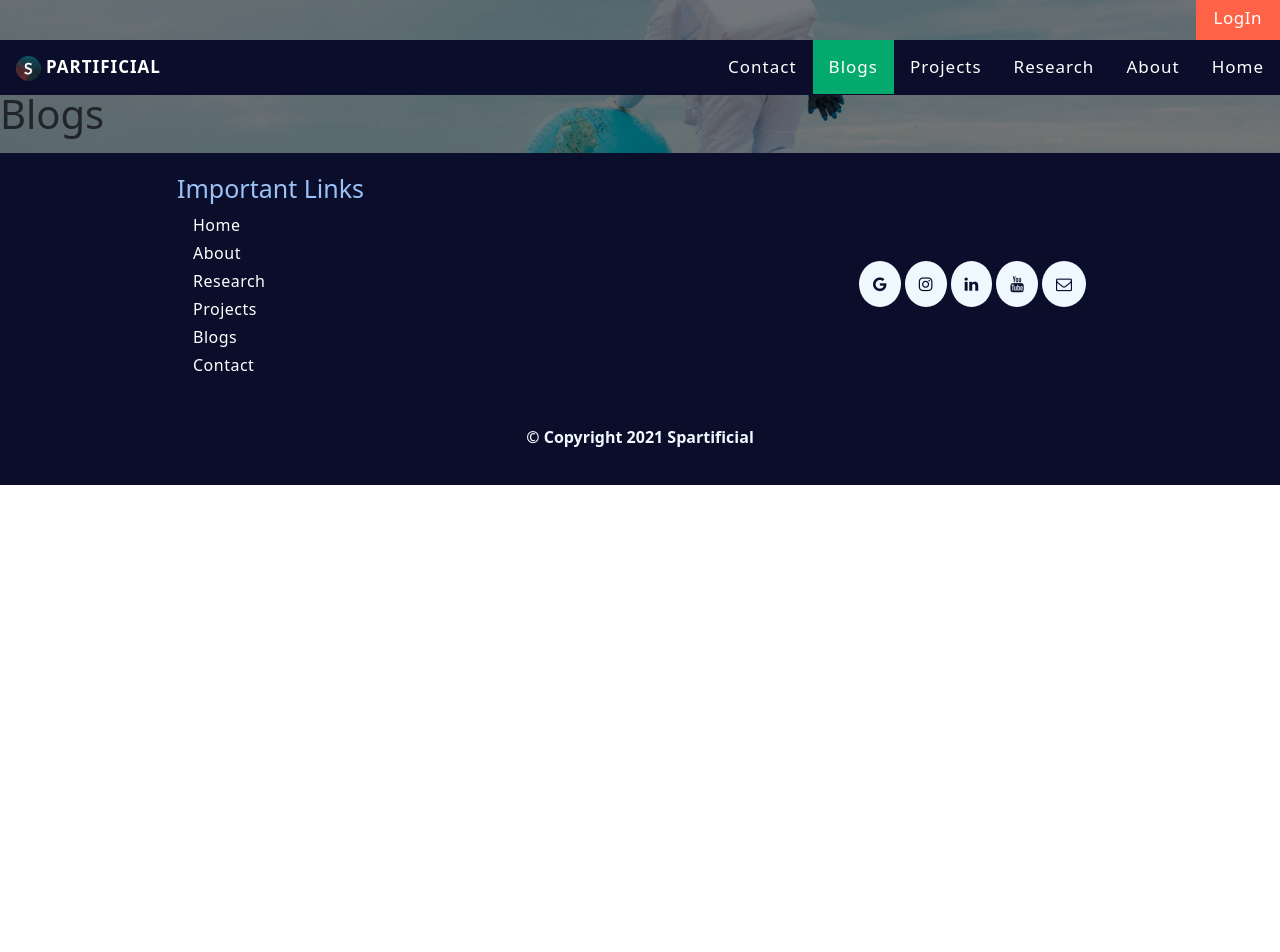
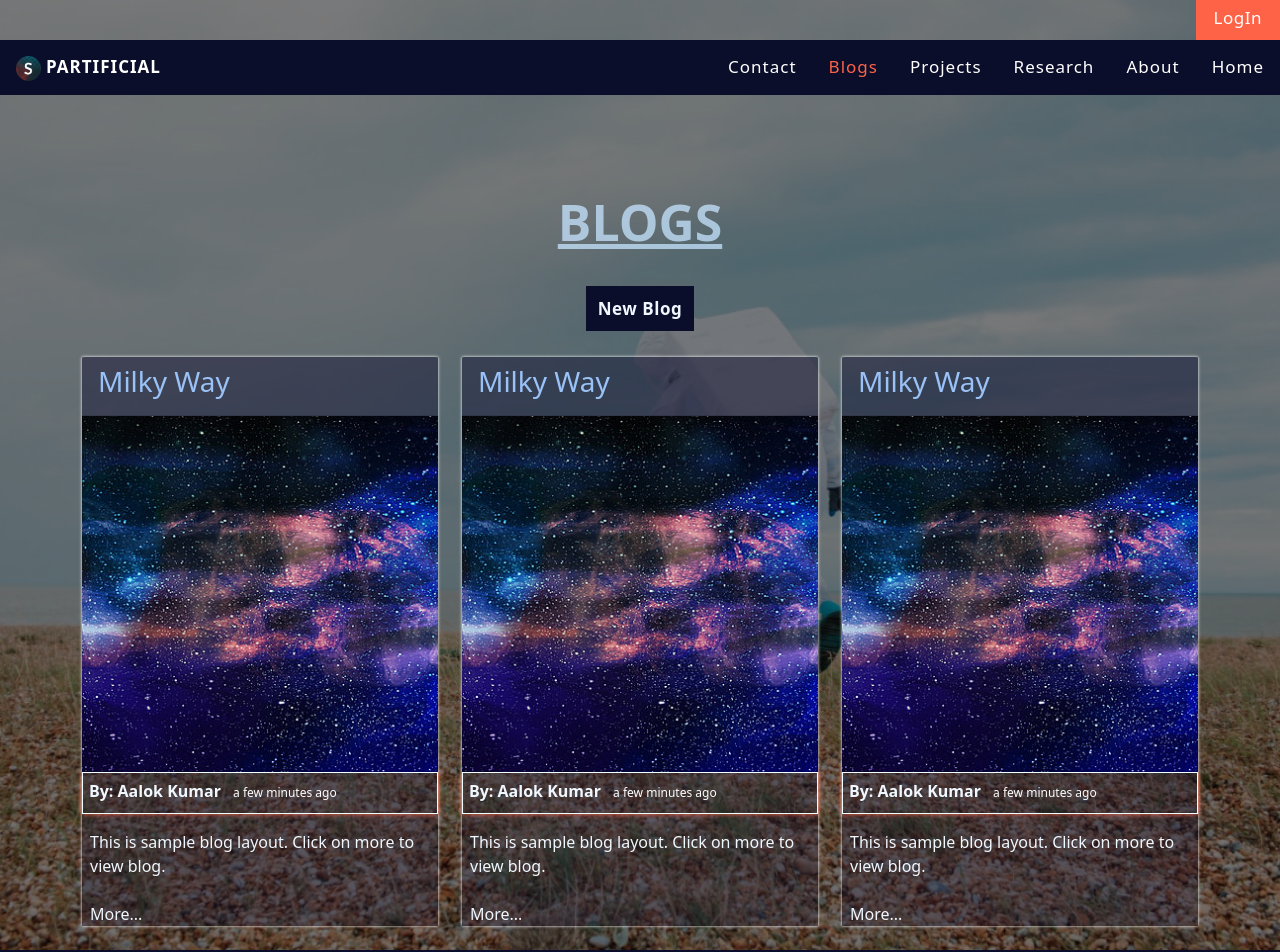
Before and after one commit to strange1elit/spartificial, a React (Create React App) app in the folder client/: page /blogs in a window 1280 px wide. Shown: the top 952 px of the page. Before the commit the page ends 800 px from the top, so only its background shows below. Built offline with nearby package versions, Linux system fonts and the light colour scheme.

Commit message:
Blog page

```diff
--- a/client/src/components/about/About.css
+++ b/client/src/components/about/About.css
@@ -48,19 +48,16 @@
 }
 @keyframes headerAnimation {
   0%{
-    letter-spacing: 2px;
     opacity: 1;
-    transform: translateY(2%);
+    color: aliceblue;
   }
   50%{
-    letter-spacing: 0px;
     opacity: 0.3;
-    transform: translateY(-2%);
+    color: rgb(107, 185, 248);
   }
   100%{
-    letter-spacing: 2px;
     opacity: 1;
-    transform: translateY(2%);
+    color: aliceblue;
   }
 }
 #about .about-content{
--- a/client/src/components/app/App.js
+++ b/client/src/components/app/App.js
@@ -10,6 +10,8 @@ import Contact from '../contact/Contact'
 import Footer from '../footer/Footer'
 import './App.css';
 import Signup from '../login/Signup';
+import Blog from '../blogs/Blog'
+
 
 function App() {
   return (
@@ -23,6 +25,7 @@ function App() {
         <Route exact path="/research" component={Research}/>
         <Route exact path="/projects" component={Projects}/>
         <Route exact path="/blogs" component={Blogs}/>
+        <Route exact path="/blogs/:blog_id" component={Blog}/>
         <Route exact path="/contact" component={Contact}/>
         <Redirect to="/home"/>
       </Switch>
--- /dev/null
+++ b/client/src/components/blogs/Blog.js
@@ -0,0 +1,19 @@
+import React from 'react'
+import {blogsdata} from './blogsdata'
+
+const Blog=({match})=>{
+  //console.log(blogsdata[match.params.blog_id])
+  return(
+    <div className="body blog">
+      <p>Blog Id: {match.params.blog_id}</p>
+      <p>To be completed after having database schema.</p>
+      <h1>{blogsdata[match.params.blog_id].title}</h1>
+      <h4>By: {blogsdata[match.params.blog_id].author}</h4>
+      <h4>{blogsdata[match.params.blog_id].caption}</h4>
+      <h6>Reviews</h6>
+      <h6>Comments</h6>
+      <h6>Likes</h6>
+    </div>
+  )
+}
+export default Blog
--- a/client/src/components/blogs/Blogs.css
+++ b/client/src/components/blogs/Blogs.css
@@ -0,0 +1,95 @@
+.blogs-header h1{
+  padding: 8% 5% 0% 5%;
+  font-size: 50px;
+  text-align: center;
+  color: aliceblue;
+  text-transform: uppercase;
+  font-weight: 700;
+  text-decoration: underline;
+  animation: headerAnimation ease-in-out 2s;
+  animation-iteration-count: infinite;
+  animation-fill-mode: forwards;
+
+}
+
+.blogs-body .post-blog-btn{
+  display: block;
+  padding: 2%;
+  text-align: center;
+}
+.blogs-body .post-blog-btn button{
+  padding: 10px 12px;
+  border: none;
+  color: aliceblue;
+  background-color: #0a0e2a;
+  font-size: 17px;
+  letter-spacing: 0.5px;
+  font-weight: 600;
+  transition: 500ms;
+}
+.blogs-body .post-blog-btn button:hover{
+  color: #0a0e2a;
+  background-color: aliceblue;
+}
+.blogs-body .post-blog-btn button:focus{
+  color: #0a0e2a;
+  background-color: aliceblue;
+}
+
+
+.blogs-body .blogs-content .card{
+  border: none;
+  box-shadow: 0px 0px 3px white;
+  border-radius: 0px;
+  margin-bottom: 5%;
+  background-color: transparent;
+  max-height: 100%;
+}
+.blogs-body .blogs-content .card-header{
+  color: rgb(154, 194, 247);
+  background-color:rgba(23,22,54,.5);
+}
+.blogs-body .blogs-content .card-body{
+  color: aliceblue;
+  background-color:rgba(23,22,54,.3);
+  padding: 0;
+}
+.blogs-body .blogs-content .card-body img{
+  width: 100%;
+}
+.blogs-body .blogs-content .card-body h6{
+  padding: 6px;
+  border: 1px solid azure;
+  font-weight: 600;
+  box-shadow: 0 0 5px tomato;
+}
+.blogs-body .blogs-content .card-body p{
+  padding: 8px;
+  font-weight: 400;
+}
+.blogs-body .blogs-content .card-body span{
+  padding: 8px;
+  font-weight: 400;
+  transition: 500ms;
+}
+.blogs-body .blogs-content .card-body span:hover{
+  color: rgb(221, 37, 221);
+}
+
+
+
+
+
+
+.blog{
+  color: aliceblue;
+  padding: 1% 2%;
+  text-align: center;
+}
+.blog h1{
+  color: rgb(154, 194, 247);
+  text-transform: uppercase;
+  text-decoration: underline;
+  padding: 1% 2%;
+  text-align: center;
+}
--- a/client/src/components/blogs/Blogs.js
+++ b/client/src/components/blogs/Blogs.js
@@ -2,10 +2,44 @@ import React from 'react'
 
 import './Blogs.css'
 
+import {blogsdata} from './blogsdata'
 const Blogs=()=>{
 	return (
 		<div className="body">
-			<h1>Blogs</h1>
+			<div className="blogs-header">
+				<h1>Blogs</h1>
+			</div>
+			<div className="blogs-body">
+				<div className="post-blog-btn">
+					<button>New Blog</button>
+				</div>
+				<div className="blogs-content">
+					<div className="container">
+						<div className="row">
+						{
+							blogsdata.map((value,i)=>{
+								//console.log(value)
+								return(
+									<div className="col-sm-4" key={i}>
+										<div className="card">
+											<div className="card-header">
+												<h3>{value.title}</h3>
+											</div>
+											<div className="card-body">
+												<img src={value.thumbnail} alt="..."/>
+												<h6>By: {value.author} <span className="badge">a few minutes ago</span></h6>
+												<p>{value.caption}</p>
+												<span onClick={()=>{window.location.href=`/blogs/${i}`}}>More...</span>
+											</div>
+										</div>
+									</div>
+								)
+							})
+						}
+						</div>
+					</div>
+				</div>
+			</div>
 		</div>
 	)
 }
--- /dev/null
+++ b/client/src/components/blogs/blogsdata.js
@@ -0,0 +1,17 @@
+export const blogsdata=[{
+  "title":"Milky Way",
+  "author":"Aalok Kumar",
+  "thumbnail":"./thumbnail.jpg",
+  "caption":"This is sample blog layout. Click on more to view blog."
+},{
+  "title":"Milky Way",
+  "author":"Aalok Kumar",
+  "thumbnail":"./thumbnail.jpg",
+  "caption":"This is sample blog layout. Click on more to view blog."
+},{
+  "title":"Milky Way",
+  "author":"Aalok Kumar",
+  "thumbnail":"./thumbnail.jpg",
+  "caption":"This is sample blog layout. Click on more to view blog."
+}
+]
--- a/client/src/components/home/Navbar.css
+++ b/client/src/components/home/Navbar.css
@@ -34,12 +34,10 @@
 }
 
 .topnav a.active{
-  background-color: #04AA6D;
-  color: white;
+  color: tomato;
 }
 .topnav a:hover{
-  background-color: aliceblue;
-  color: black;
+  color: tomato;
 }
 .topnav .icon{
   display: none;
```
Also changed, not shown: client/public/thumbnail.jpg (added).
